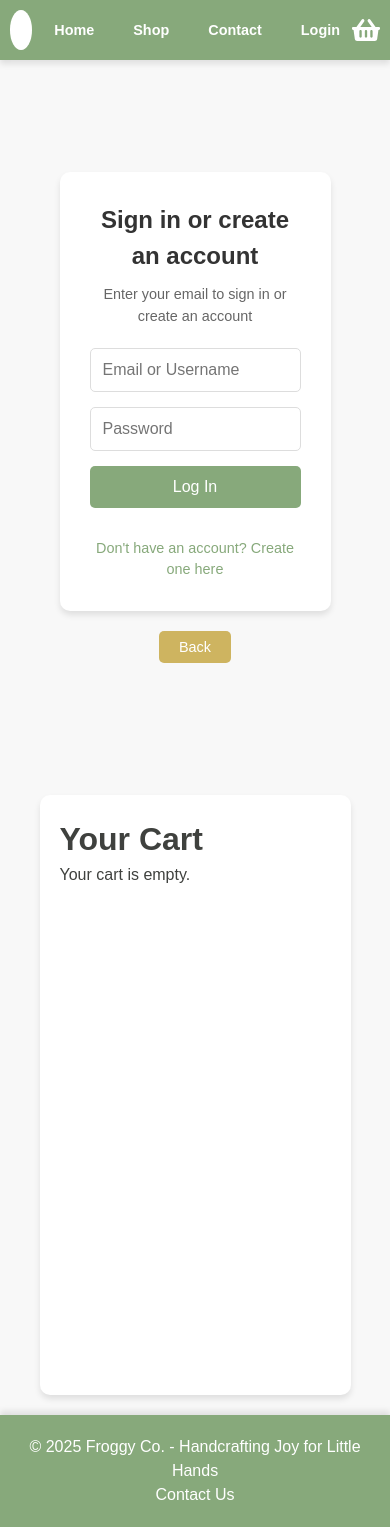
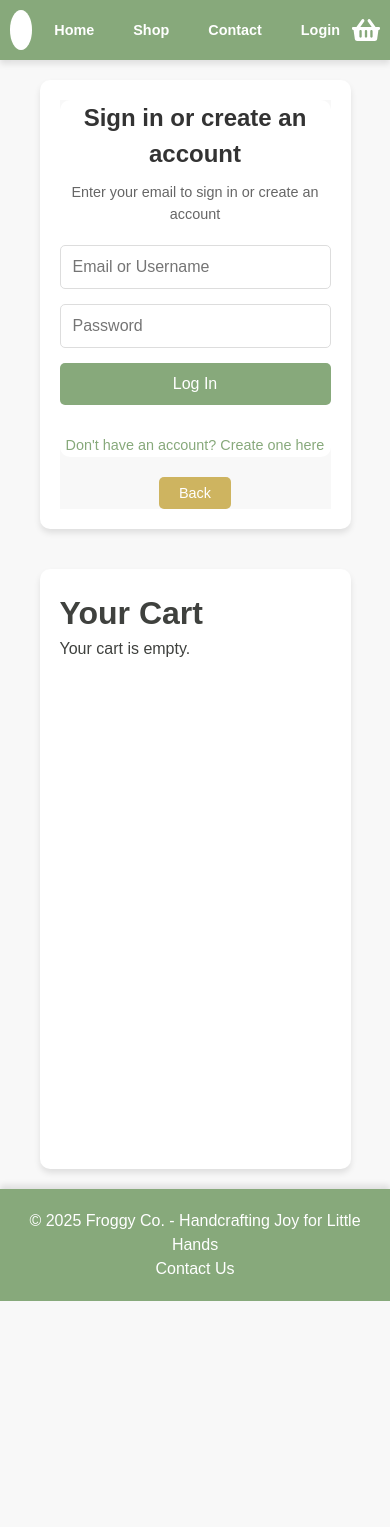
Before and after one commit to Jacks-orgi/Frog-Store, a React (Vite) app: page /Frog-Store/basket in a window 390 px wide. After the commit the page ends 1301 px from the top, so only its background shows below. Built offline with nearby package versions, Linux system fonts and the light colour scheme.

Commit message:
basket page

```diff
--- a/src/pages/BasketPage.css
+++ b/src/pages/BasketPage.css
@@ -1,13 +1,15 @@
 .basket-page {
+  padding: 20px;
+  width: 55%;
+  margin: 0 auto;
+  min-width: 1000px;
+}
+
+.basket-content {
   display: flex;
   justify-content: space-between;
   gap: 40px;
-  padding: 20px;
-  width: 55%; /* Match navbar width */
-  margin: 0 auto;
   align-items: flex-start;
-  position: relative;
-  min-width: 1000px; /* Minimum width to prevent squishing */
 }
 
 .page-content {
@@ -17,13 +19,11 @@
 }
 
 .login-section {
-  flex: 0 0 400px; /* Fixed width but now using flex instead of absolute */
-  height: fit-content;
+  flex: 0 0 400px;
   background: white;
   border-radius: 10px;
   box-shadow: 0 4px 6px rgba(0, 0, 0, 0.1);
   padding: 20px;
-  margin-top: 40px;
 }
 
 .login-section .login-container {
@@ -37,15 +37,11 @@
 }
 
 .cart-content {
-  flex: 0 0 600px; /* Reduced from 800px */
-  min-width: 0;
-  max-width: 600px; /* Reduced from 800px */
-  margin-left: auto; /* Push cart to right side */
-  margin-top: 40px;
-  padding: 20px;
+  flex: 0 0 600px;
   background: white;
   border-radius: 10px;
   box-shadow: 0 4px 6px rgba(0, 0, 0, 0.1);
+  padding: 20px;
 }
 
 .cart-items {
@@ -125,7 +121,7 @@
   background-color: #d43f3f;
 }
 
-/* Center content when login is not present */
+/* When no login is present */
 .basket-page:not(:has(.login-section)) .cart-content {
   margin: 0 auto;
 }
@@ -155,20 +151,16 @@
   .basket-page {
     width: 90%;
     min-width: 0;
-    flex-direction: column;
-    align-items: center;
   }
 
-  .login-section {
-    position: static;
-    width: 100%;
-    max-width: 400px;
-    margin-bottom: 20px;
+  .basket-content {
+    flex-direction: column;
   }
 
+  .login-section,
   .cart-content {
     width: 100%;
     max-width: 600px;
-    margin: 0;
+    margin: 0 auto;
   }
 }
--- a/src/pages/BasketPage.jsx
+++ b/src/pages/BasketPage.jsx
@@ -73,15 +73,12 @@ const BasketPage = () => {
 
   return (
     <div className="basket-page">
-
-      <div className="form-columns">
-        <div className="form-column">
-
-          {!authToken ? (
+      <div className="basket-content">
+        {!authToken && (
+          <div className="login-section">
             <LoginPage />
-          ) : null}
           </div>
-      <div className="form-divider"></div>
+        )}
 
         <div className="cart-content">
           <h1>Your Cart</h1>
```
Lines whose indentation alone changed are shown as unchanged.
